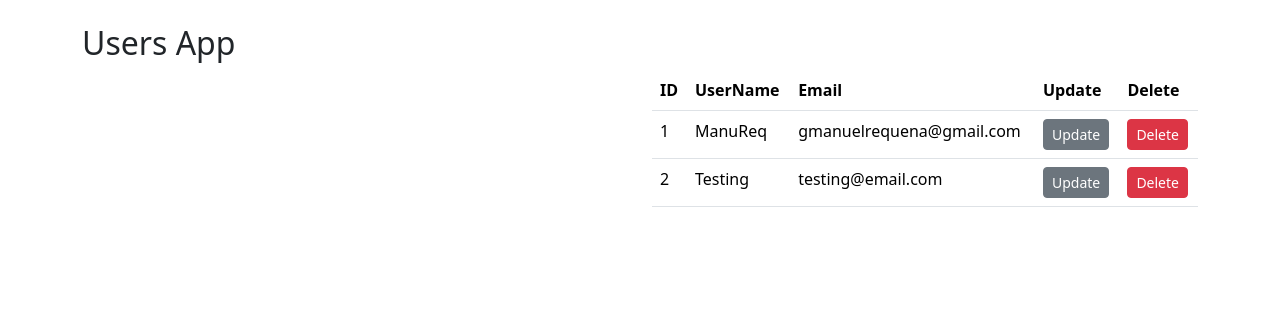
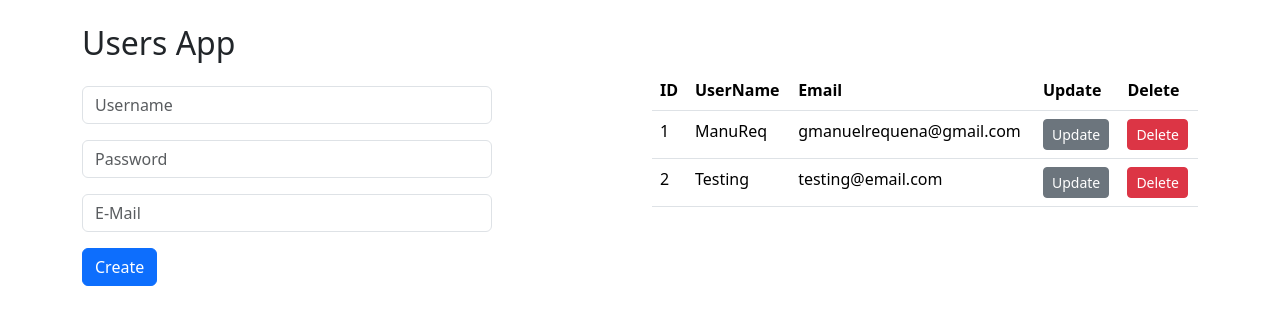
Before and after one commit to GManuelRequena/javascript-with-ajg, a React (Vite) app in the folder 6-users-app/: page / in a window 1280 px wide. Shown: the top 324 px of the page. Built offline with nearby package versions, Linux system fonts and the light colour scheme.

Commit message:
A lot added

```diff
--- a/6-users-app/package.json
+++ b/6-users-app/package.json
@@ -12,7 +12,8 @@
   "dependencies": {
     "prop-types": "^15.8.1",
     "react": "^18.2.0",
-    "react-dom": "^18.2.0"
+    "react-dom": "^18.2.0",
+    "sweetalert2": "^11.7.27"
   },
   "devDependencies": {
     "@types/react": "^18.0.37",
--- a/6-users-app/src/UsersApp.jsx
+++ b/6-users-app/src/UsersApp.jsx
@@ -1,30 +1,38 @@
 import { UserForm } from "./components/UserForm";
 import { UsersList } from "./components/UsersList";
+import { useUsers } from "./hooks/useUsers";
 
 export const UsersApp = () => {
-  const intialUsers = [
-    {
-      id: 1,
-      userName: "ManuReq",
-      password: "12345",
-      email: "gmanuelrequena@gmail.com",
-    },
-    {
-      id: 2,
-      userName: "Testing",
-      password: "12345",
-      email: "testing@email.com",
-    },
-  ];
+  const {
+    users,
+    userSelected,
+    initialUserForm,
+    handlerAddUser,
+    handlerRemoveUser,
+    handlerUserSelectedForm,
+  } = useUsers();
+
   return (
     <div className="container my-4">
       <h2>Users App</h2>
       <div className="row">
         <div className="col">
-          <UserForm />
+          <UserForm
+            initialUserForm={initialUserForm}
+            handlerAddUser={handlerAddUser}
+            userSelected={userSelected}
+          />
         </div>
         <div className="col">
-          <UsersList users={intialUsers} />
+          {users.length === 0 ? (
+            <div className="alert alert-warning">No users</div>
+          ) : (
+            <UsersList
+              users={users}
+              handlerRemoveUser={handlerRemoveUser}
+              handlerUserSelectedForm={handlerUserSelectedForm}
+            />
+          )}
         </div>
       </div>
     </div>
--- a/6-users-app/src/components/UserForm.jsx
+++ b/6-users-app/src/components/UserForm.jsx
@@ -1,3 +1,73 @@
-export const UserForm = () => {
-  return <form></form>;
+import { useEffect, useState } from "react";
+import PropTypes from "prop-types";
+import Swal from "sweetalert2";
+
+export const UserForm = ({ handlerAddUser, initialUserForm, userSelected }) => {
+  const [userForm, setUserForm] = useState(initialUserForm);
+
+  const { id, username, password, email } = userForm;
+
+  useEffect(() => {
+    setUserForm({
+      ...userSelected,
+      password: "",
+    });
+  }, [userSelected]);
+
+  const onInputChange = ({ target }) => {
+    const { name, value } = target;
+
+    setUserForm({
+      ...userForm,
+      [name]: value,
+    });
+  };
+
+  const onSubmit = (event) => {
+    event.preventDefault();
+    if (!username || (!password && id === 0) || !email) {
+      Swal.fire("Validation Error", "Complete all inputs", "error");
+      return;
+    }
+    handlerAddUser(userForm);
+    setUserForm(initialUserForm);
+  };
+  return (
+    <form onSubmit={onSubmit}>
+      <input
+        className="form-control my-3 w-75"
+        placeholder="Username"
+        name="username"
+        value={username}
+        onChange={onInputChange}
+      />
+      {id > 0 || (
+        <input
+          className="form-control my-3 w-75"
+          placeholder="Password"
+          type="password"
+          name="password"
+          value={password}
+          onChange={onInputChange}
+        />
+      )}
+      <input
+        className="form-control my-3 w-75"
+        placeholder="E-Mail"
+        name="email"
+        value={email}
+        onChange={onInputChange}
+      />
+      <input type="hidden" name="id" value={id} />
+      <button className="btn btn-primary" type="submit">
+        {id > 0 ? "Edit" : "Create"}
+      </button>
+    </form>
+  );
 };
+
+UserForm.propTypes = {
+  initialUserForm: PropTypes.object,
+  handlerAddUser: PropTypes.func,
+  userSelected: PropTypes.object,
+};
--- a/6-users-app/src/components/UserRow.jsx
+++ b/6-users-app/src/components/UserRow.jsx
@@ -1,19 +1,39 @@
 import PropTypes from "prop-types";
 
-export const UserRow = ({ id, userName, email }) => {
+export const UserRow = ({
+  id,
+  username,
+  email,
+  handlerRemoveUser,
+  handlerUserSelectedForm,
+}) => {
   return (
     <>
       <tr>
         <td>{id}</td>
-        <td>{userName}</td>
+        <td>{username}</td>
         <td>{email}</td>
         <td>
-          <button type="button" className="btn btn-secondary btn-sm">
+          <button
+            type="button"
+            className="btn btn-secondary btn-sm"
+            onClick={() =>
+              handlerUserSelectedForm({
+                id,
+                username,
+                email,
+              })
+            }
+          >
             Update
           </button>
         </td>
         <td>
-          <button type="button" className="btn btn-danger btn-sm">
+          <button
+            type="button"
+            className="btn btn-danger btn-sm"
+            onClick={() => handlerRemoveUser(id)}
+          >
             Delete
           </button>
         </td>
@@ -24,6 +44,8 @@ export const UserRow = ({ id, userName, email }) => {
 
 UserRow.propTypes = {
   id: PropTypes.number,
-  userName: PropTypes.string,
+  username: PropTypes.string,
   email: PropTypes.string,
+  handlerRemoveUser: PropTypes.func,
+  handlerUserSelectedForm: PropTypes.func,
 };
--- a/6-users-app/src/components/UsersList.jsx
+++ b/6-users-app/src/components/UsersList.jsx
@@ -1,7 +1,11 @@
 import PropTypes from "prop-types";
 import { UserRow } from "./UserRow";
 
-export const UsersList = ({ users }) => {
+export const UsersList = ({
+  users,
+  handlerRemoveUser,
+  handlerUserSelectedForm,
+}) => {
   return (
     <table className="table table-hover table-stripped">
       <thead>
@@ -14,8 +18,15 @@ export const UsersList = ({ users }) => {
         </tr>
       </thead>
       <tbody>
-        {users.map(({ id, userName, email }) => (
-          <UserRow key={id} id={id} userName={userName} email={email} />
+        {users.map(({ id, username, email }) => (
+          <UserRow
+            key={id}
+            id={id}
+            username={username}
+            email={email}
+            handlerRemoveUser={handlerRemoveUser}
+            handlerUserSelectedForm={handlerUserSelectedForm}
+          />
         ))}
       </tbody>
     </table>
@@ -26,9 +37,11 @@ UsersList.propTypes = {
   users: PropTypes.arrayOf(
     PropTypes.shape({
       id: PropTypes.number,
-      userName: PropTypes.string,
+      username: PropTypes.string,
       password: PropTypes.string,
       email: PropTypes.string,
     })
   ),
+  handlerRemoveUser: PropTypes.func,
+  handlerUserSelectedForm: PropTypes.func,
 };
--- /dev/null
+++ b/6-users-app/src/hooks/useUsers.js
@@ -0,0 +1,85 @@
+import { useReducer, useState } from "react";
+import { usersReducer } from "../reducers/usersReducer";
+import Swal from "sweetalert2";
+
+const intialUsers = [
+  {
+    id: 1,
+    username: "ManuReq",
+    password: "12345",
+    email: "gmanuelrequena@gmail.com",
+  },
+  {
+    id: 2,
+    username: "Testing",
+    password: "12345",
+    email: "testing@email.com",
+  },
+];
+
+const initialUserForm = {
+  id: 0,
+  username: "",
+  password: "",
+  email: "",
+};
+
+export const useUsers = () => {
+  const [users, dispatch] = useReducer(usersReducer, intialUsers);
+  const [userSelected, setUserSelected] = useState(initialUserForm);
+
+  const handlerAddUser = (user) => {
+    let type;
+
+    if (user.id === 0) {
+      type = "addUser";
+    } else {
+      type = "updateUser";
+    }
+    dispatch({
+      type: type,
+      payload: user,
+    });
+
+    Swal.fire(
+      user.id === 0 ? "Created" : "Updated",
+      user.id === 0
+        ? "The user has been created successfully"
+        : "The user has been modified successfully",
+      "success"
+    );
+  };
+
+  const handlerRemoveUser = (id) => {
+    Swal.fire({
+      title: "Are you sure?",
+      text: "You won't be able to revert this!",
+      icon: "warning",
+      showCancelButton: true,
+      confirmButtonColor: "#3085d6",
+      cancelButtonColor: "#d33",
+      confirmButtonText: "Yes, delete it!",
+    }).then((result) => {
+      if (result.isConfirmed) {
+        dispatch({
+          type: "removeUser",
+          payload: id,
+        });
+        Swal.fire("Deleted!", "The user has been deleted.", "success");
+      }
+    });
+  };
+
+  const handlerUserSelectedForm = (user) => {
+    setUserSelected({ ...user });
+  };
+
+  return {
+    users,
+    userSelected,
+    initialUserForm,
+    handlerAddUser,
+    handlerRemoveUser,
+    handlerUserSelectedForm,
+  };
+};
--- /dev/null
+++ b/6-users-app/src/reducers/usersReducer.js
@@ -0,0 +1,29 @@
+export const usersReducer = (state = [], action) => {
+  switch (action.type) {
+    case "addUser":
+      return [
+        ...state,
+        {
+          ...action.payload,
+          id: new Date().getTime(),
+        },
+      ];
+
+    case "removeUser":
+      return state.filter((user) => user.id !== action.payload);
+
+    case "updateUser":
+      return state.map((u) => {
+        if (u.id === action.payload.id) {
+          return {
+            ...action.payload,
+            password: u.password,
+          };
+        }
+        return u;
+      });
+
+    default:
+      return state;
+  }
+};
```
Also changed, not shown: 1 other file (tests, documents, lock files or other folders).
